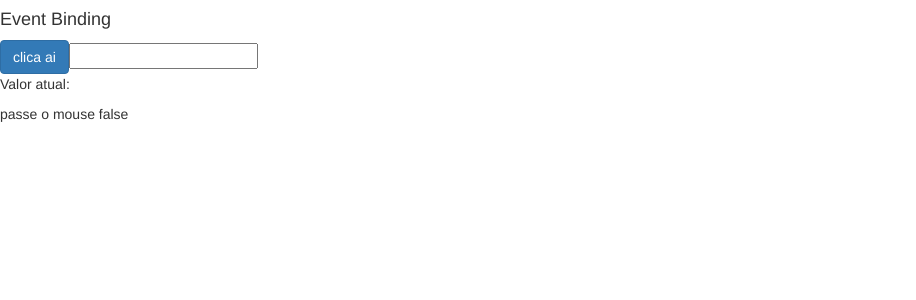
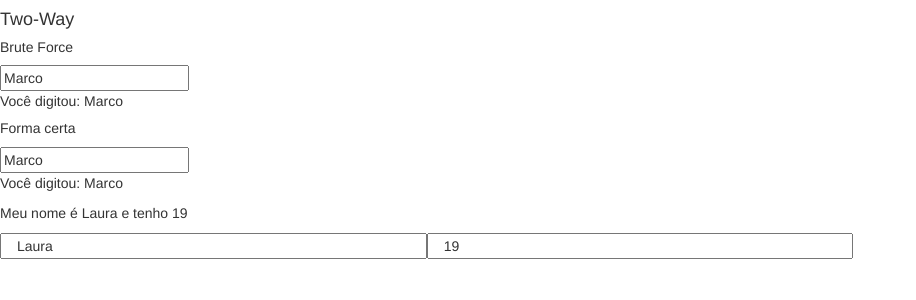
Before and after one commit to marcoafsantana/angular-class-project, an Angular app: page / in a window 1280 px wide. Shown: the top 300 px of the page, without its empty margins (0-916 px from the left). Built offline with nearby package versions, Linux system fonts and the light colour scheme.

Commit message:
two way data binding

```diff
--- a/src/app/data-binding/data-binding.component.html
+++ b/src/app/data-binding/data-binding.component.html
@@ -41,7 +41,7 @@
         Esse texto só aparece em caso de erro.
     </div>
   </article> -->
-  <article>
+  <!-- <article>
     <h4>Event Binding</h4>
     <div>
       <button (click)="botaoClicado()"
@@ -62,5 +62,9 @@
         [class.highlight] = "isMouseOver"
       >passe o mouse {{isMouseOver}}</span>
     </div>
+  </article> -->
+  <article>
+    <h4>Two-Way</h4>
+    <app-meu-form></app-meu-form>
   </article>
 </section>
--- a/src/app/data-binding/data-binding.component.ts
+++ b/src/app/data-binding/data-binding.component.ts
@@ -7,8 +7,15 @@ import { Component, OnInit } from '@angular/core';
 })
 export class DataBindingComponent implements OnInit {
 
-  // url :string = 'google.com';
-  // imgUrl: string = "https://images.pexels.com/photos/414612/pexels-photo-414612.jpeg?auto=compress&cs=tinysrgb&dpr=1&w=500";
+  /*
+  //Class e style binding:
+
+  url :string = 'google.com';
+  imgUrl: string = "https://images.pexels.com/photos/414612/pexels-photo-414612.jpeg?auto=compress&cs=tinysrgb&dpr=1&w=500";
+  */
+
+  /*
+  //Event binding:
 
   valorAtual :string = '';
   isMouseOver :boolean = false;
@@ -33,6 +40,16 @@ export class DataBindingComponent implements OnInit {
   onMouseOut(){
     this.isMouseOver = false;
   }
+*/
+
+  //Two-Way Binding:
+
+  nome :string ='Marco';
+
+  pessoa :object = {
+    idade : 19,
+    nome :'Laura'
+  }
 
   constructor() { }
 
--- /dev/null
+++ b/src/app/meu-form/meu-form.component.html
@@ -0,0 +1,24 @@
+<div>
+    <div>
+      <h5>Brute Force</h5>
+      <input type="text" #thisInput
+        [value]="nome"
+        (input)="nome = (thisInput.value)"
+      />
+
+      <p>Você digitou: {{nome}}</p>
+    </div>
+    <div>
+        <h5>Forma certa</h5>
+        <input type="text" #thisInput
+          [(ngModel)]="nome"
+        />
+
+        <p>Você digitou: {{nome}}</p>
+    </div>
+    <div>
+      <p>Meu nome é {{pessoa.nome}} e tenho {{pessoa.idade}}</p>
+      <input type="text" [(ngModel)]="pessoa.nome" class="col-sm-4">
+      <input type="text" [(ngModel)]="pessoa.idade" class="col-sm-4">
+    </div>
+  </div>
--- /dev/null
+++ b/src/app/meu-form/meu-form.component.ts
@@ -0,0 +1,22 @@
+import { Component, OnInit } from '@angular/core';
+
+@Component({
+  selector: 'app-meu-form',
+  templateUrl: './meu-form.component.html',
+  styleUrls: ['./meu-form.component.css']
+})
+export class MeuFormComponent implements OnInit {
+
+  nome :string ='Marco';
+
+  pessoa :object = {
+    idade : 19,
+    nome :'Laura'
+  }
+
+  constructor() { }
+
+  ngOnInit() {
+  }
+
+}
```
Also changed, not shown: src/app/app.module.ts (+8 -2 lines), src/app/meu-form/meu-form.module.ts (added, +19 -0 lines), src/app/meu-form/meu-form.component.css (added), 1 other file (tests, documents, lock files or other folders).
